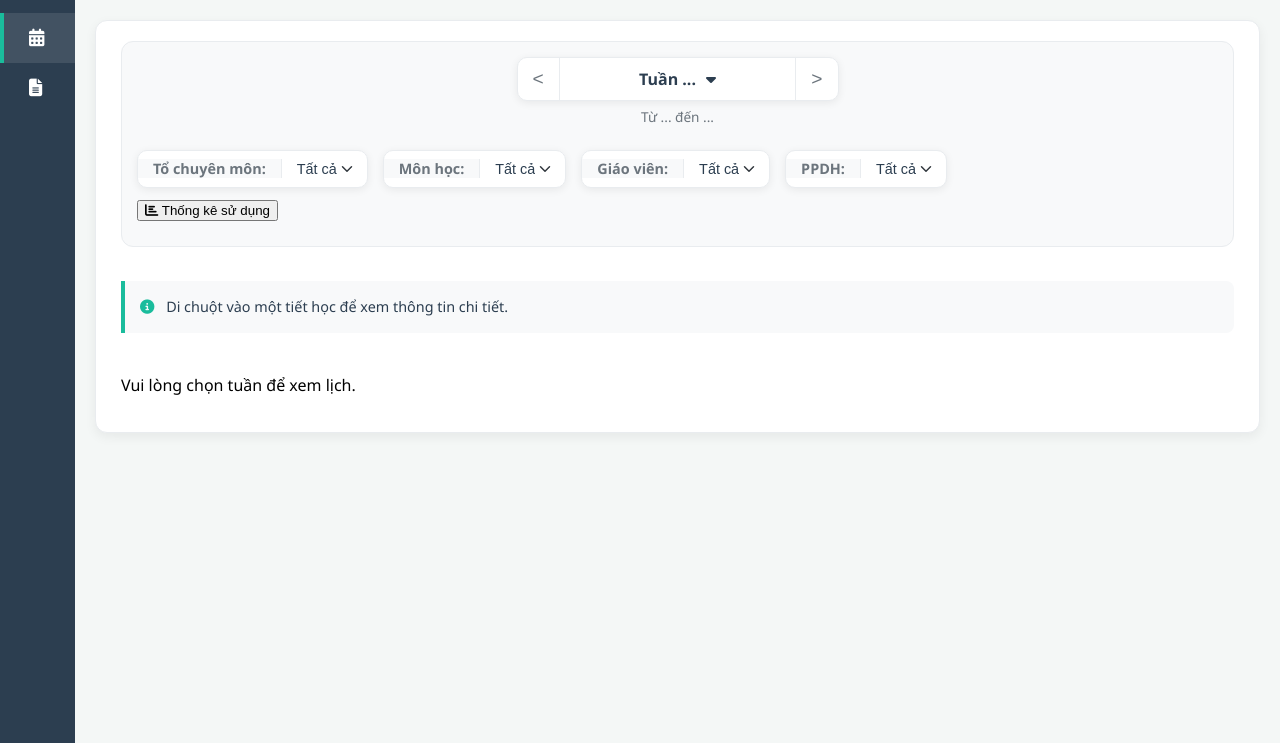
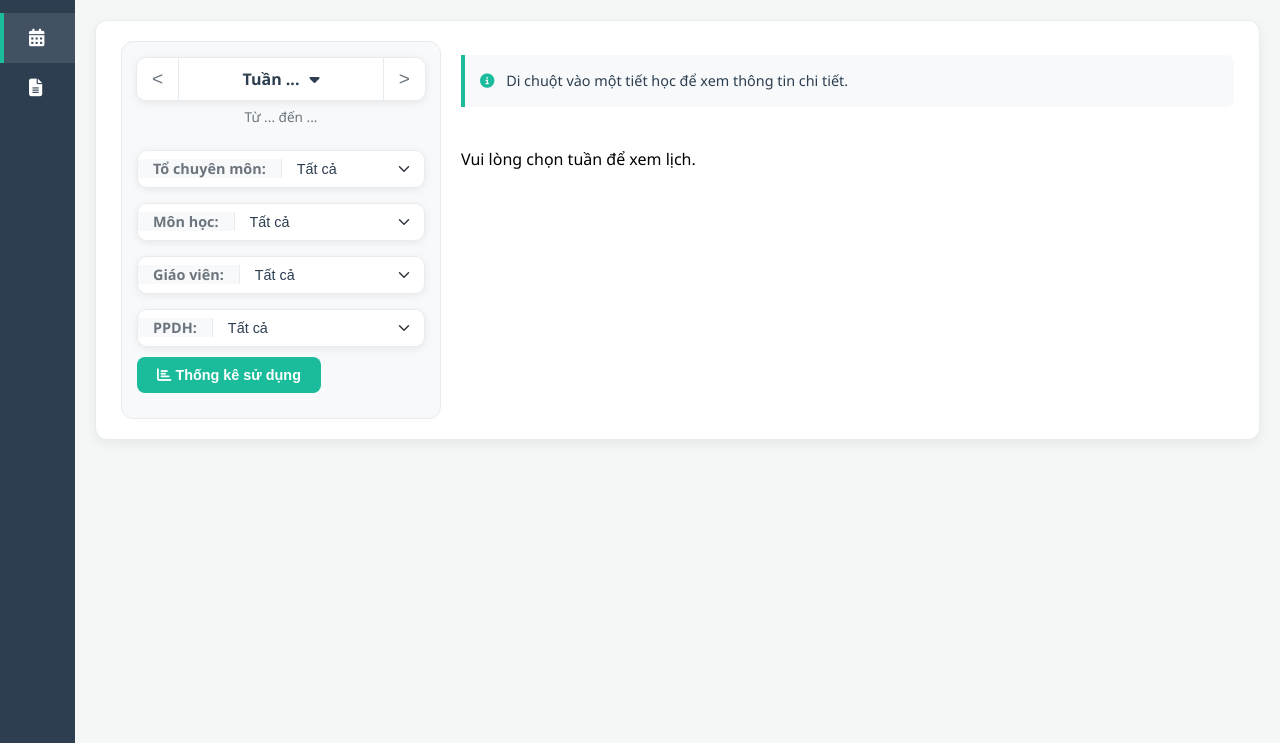
Before and after one commit to legiatuangtvt-droid/clvProject, a plain HTML site: page public/supervisory-synthetic.html in a window 1280 px wide. Shown: the part 57-800 px from the top of the page. Drawn offline with Linux system fonts and the light colour scheme; no server answers.

Commit message:
cập nhật file css

```diff
--- a/public/supervisory-synthetic.html
+++ b/public/supervisory-synthetic.html
@@ -6,7 +6,7 @@
     <title>Giám sát Lịch tổng hợp</title>
     <link rel="stylesheet" href="css/shared-layout.css"> <!-- Cấp 1: Dùng chung -->
     <link rel="stylesheet" href="https://cdnjs.cloudflare.com/ajax/libs/font-awesome/6.5.2/css/all.min.css">
-    <link rel="stylesheet" href="css/supervisory-synthetic.css">
+    <link rel="stylesheet" href="css/manager-synthetic.css">
     <link rel="icon" href="images/magnetic.png" type="image/png">
 </head><body>
     <div class="app-layout">
```
